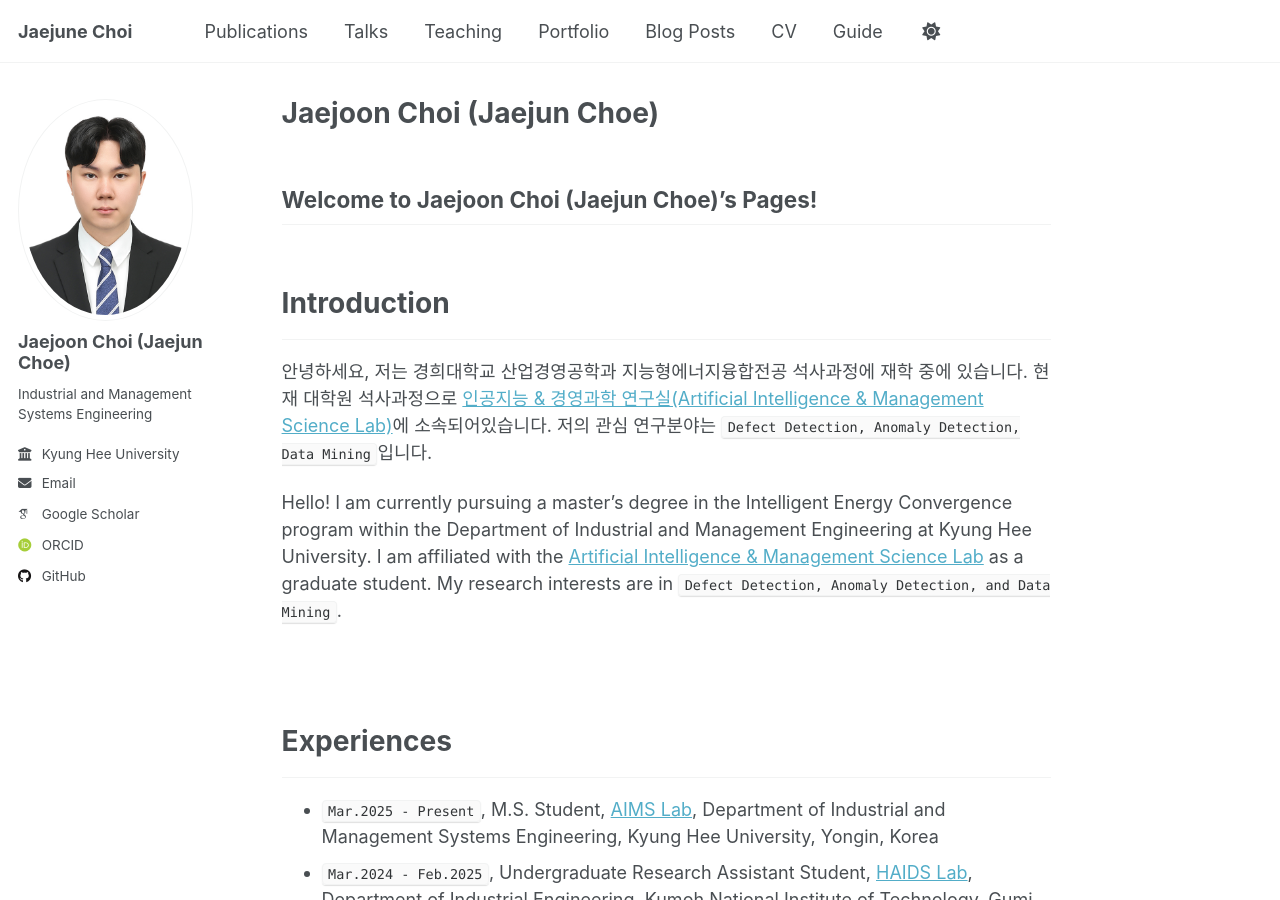
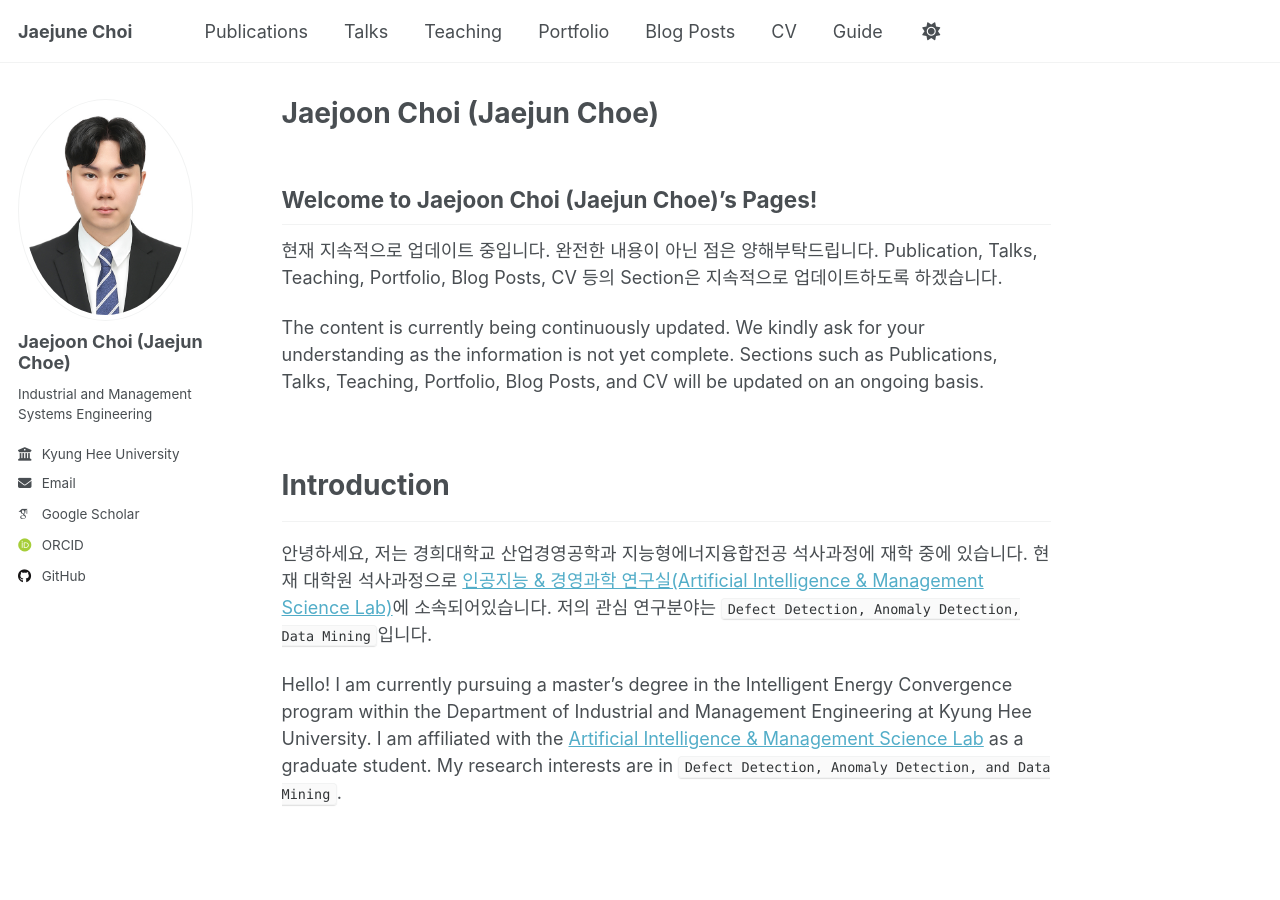
Before and after one commit to jaejunchoe/jaejunchoe.github.io, a Jekyll site: the page built from _pages/about.md, in a window 1280 px wide and 900 px high. Built offline with Jekyll 4.4.1, drawn with Linux system fonts in a browser that asks for light colours; some web fonts are replaced.

Commit message:
initial commit

```diff
--- a/_pages/about.md
+++ b/_pages/about.md
@@ -9,6 +9,10 @@ redirect_from:
 
 Welcome to Jaejoon Choi (Jaejun Choe)'s Pages!
 -----
+
+현재 지속적으로 업데이트 중입니다. 완전한 내용이 아닌 점은 양해부탁드립니다. Publication, Talks, Teaching, Portfolio, Blog Posts, CV 등의 Section은 지속적으로 업데이트하도록 하겠습니다.
+
+The content is currently being continuously updated. We kindly ask for your understanding as the information is not yet complete. Sections such as Publications, Talks, Teaching, Portfolio, Blog Posts, and CV will be updated on an ongoing basis.
 
 <br/>
 
```
